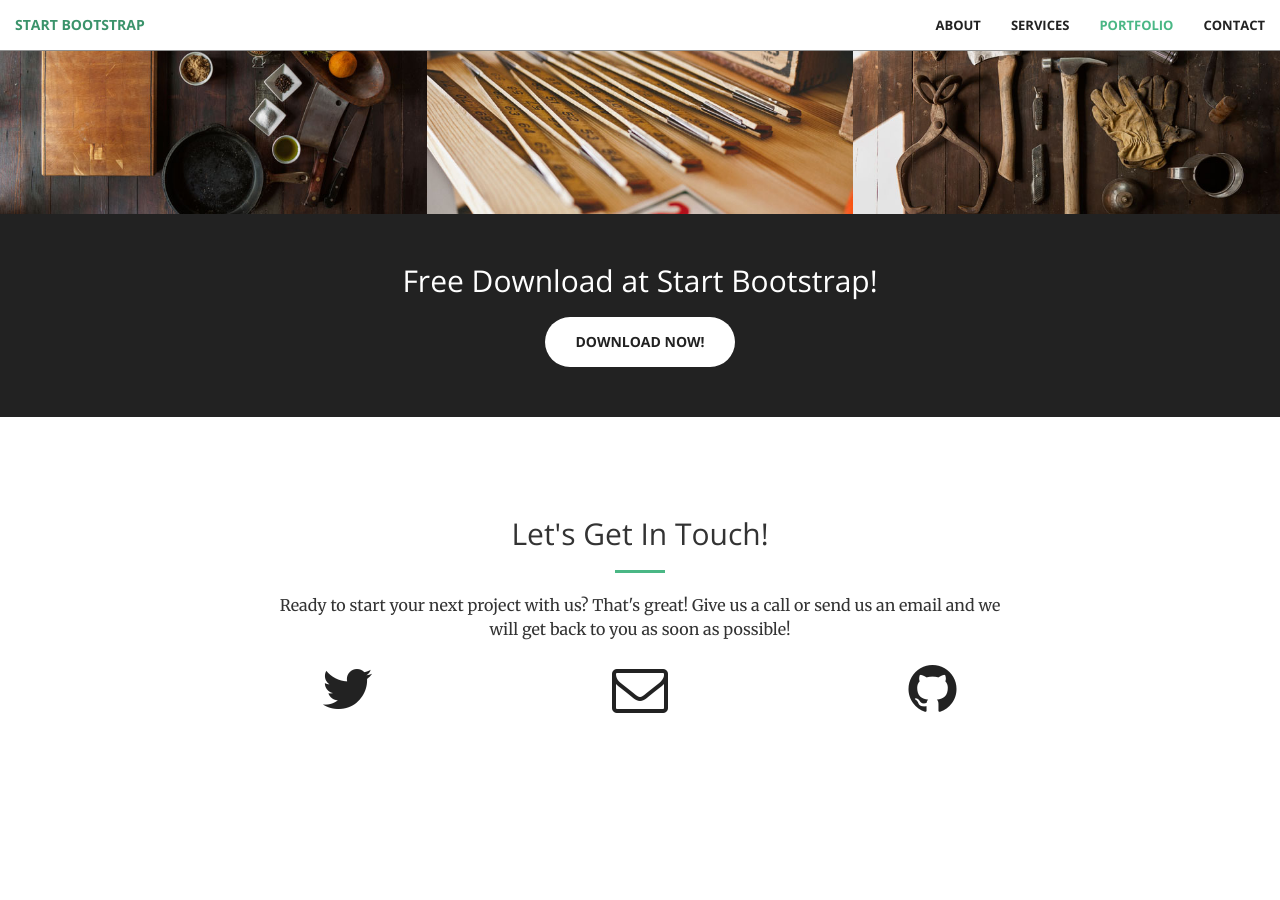
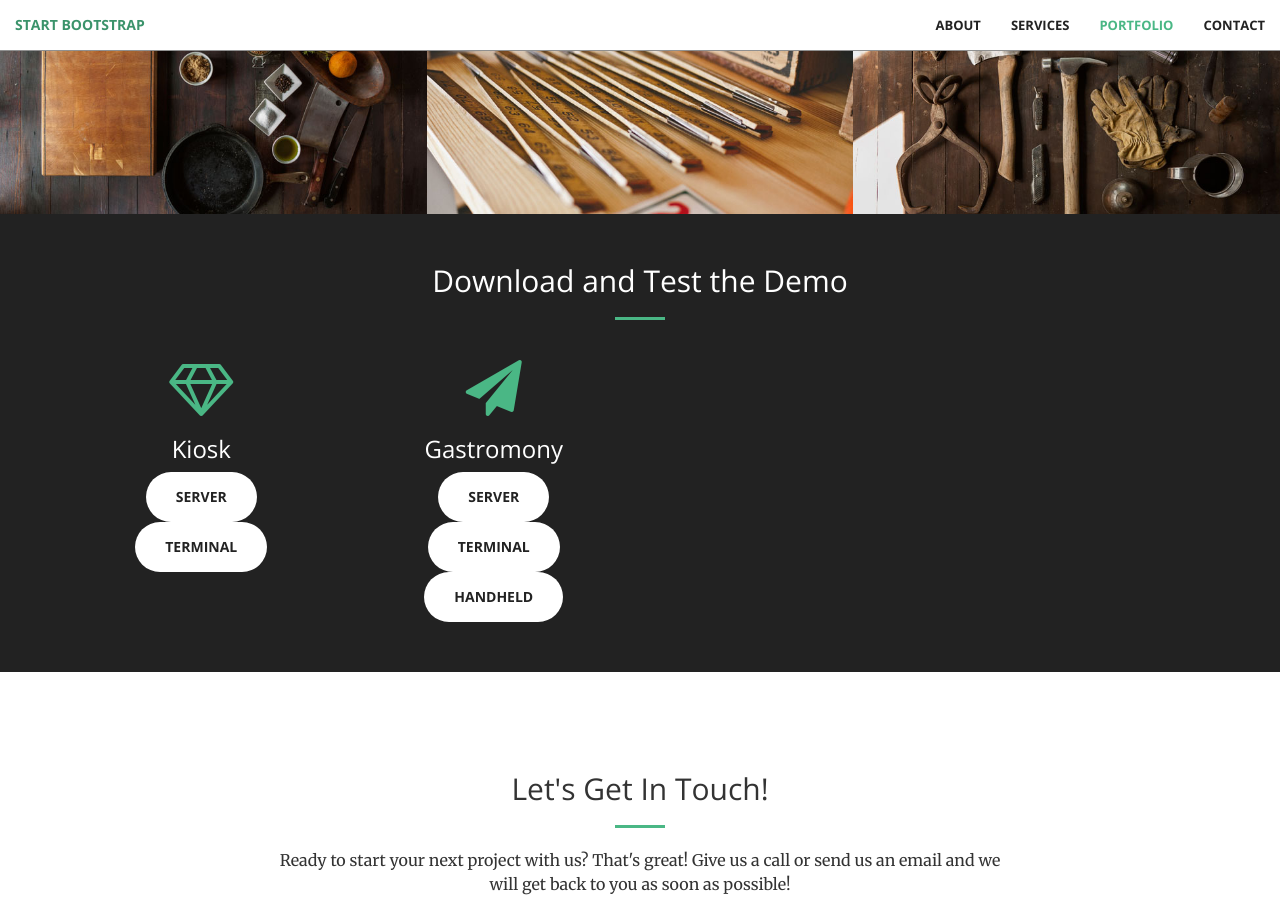
Before and after one commit to dynapos/dynapos.github.io, a Jekyll site: the page built from index.html, in a window 1280 px wide and 900 px high, scrolled down 2020 px. Built offline with Jekyll 4.4.1, drawn with Linux system fonts in a browser that asks for light colours; before the commit the page ends 2857 px from its top, so only the background shows below that.

Commit message:
add demo

```diff
--- a/_includes/aside.html
+++ b/_includes/aside.html
@@ -1,8 +1,42 @@
   <aside class="bg-dark">
-      <div class="container text-center">
-          <div class="call-to-action">
-              <h2>Free Download at Start Bootstrap!</h2>
-              <a href="#" class="btn btn-default btn-xl wow tada">Download Now!</a>
-          </div>
-      </div>
+    <div class="container">
+        <div class="row">
+            <div class="col-lg-12 text-center">
+                <h2 class="section-heading">Download and Test the Demo</h2>
+                <hr class="primary">
+            </div>
+        </div>
+    </div>
+    <div class="container text-center">
+        <div class="row">
+            <div class="col-lg-3 col-md-6 text-center">
+                <div class="service-box">
+                    <i class="fa fa-4x fa-diamond wow bounceIn text-primary"></i>
+                    <h3>Kiosk</h3>
+                    <div class="call-to-action">
+                        <a href="downloads/DynaPos-Kiosk-Server-2.3.0-Demo-1000-c082b29-5036.apk" class="btn btn-default btn-xl wow tada">Server</a>
+                    </div>
+                    <div class="call-to-action">
+                        <a href="downloads/DynaPos-Kiosk-Terminal-2.3.0-Demo-1000-c082b29-5036.apk" class="btn btn-default btn-xl wow tada">Terminal</a>
+                    </div>
+                </div>
+            </div>
+            <div class="col-lg-3 col-md-6 text-center">
+                <div class="service-box">
+                    <i class="fa fa-4x fa-paper-plane wow bounceIn text-primary" data-wow-delay=".1s"></i>
+                    <h3>Gastromony</h3>
+                    <div class="call-to-action">
+                        <a href="downloads/DynaPos-Gastronomy-Server-2.3.0-Demo-1000-c082b29-5036.apk" class="btn btn-default btn-xl wow tada">Server</a>
+                    </div>
+                    <div class="call-to-action">
+                        <a href="downloads/DynaPos-Gastronomy-Terminal-2.3.0-Demo-1000-c082b29-5036.apk" class="btn btn-default btn-xl wow tada">Terminal</a>
+                    </div>
+                    <div class="call-to-action">
+                        <a href="downloads/DynaPos-Gastronomy-Handheld-2.3.0-Demo-1000-c082b29-5036.apk" class="btn btn-default btn-xl wow tada">Handheld</a>
+                    </div>
+                </div>
+            </div>
+
+        </div>
+    </div>
   </aside>
```
Also changed, not shown: 5 other files.
